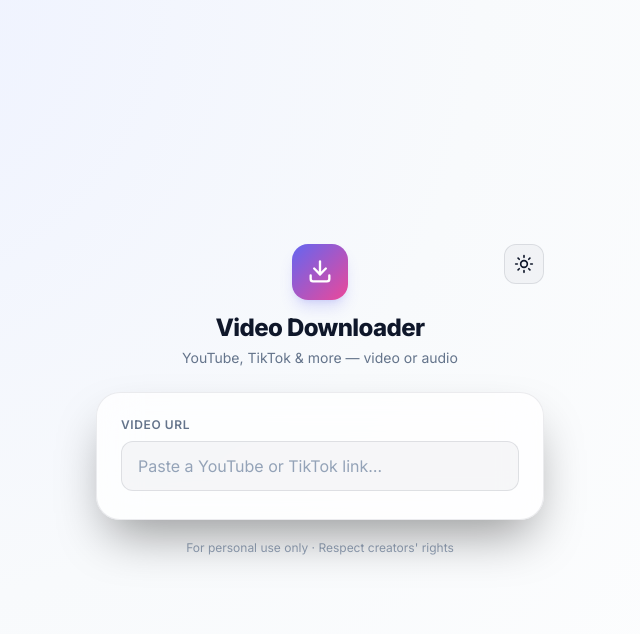
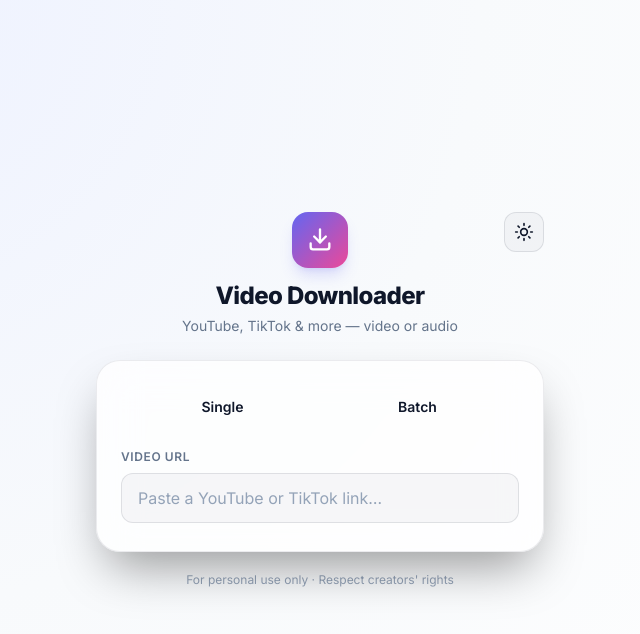
Before and after one commit to chhunlay/video-downloader, a Flask app: page / in a window 1280 px wide. Shown: the top 634 px of the page, without its empty margins (320-960 px from the left). Run offline with Flask 3, Linux system fonts and the light colour scheme; parts of the project's set-up code (start-up, migrations or seed data) failed here and were passed over; some libraries are stand-ins or nearby versions.

Commit message:
feat: add options panel, batch mode and history to the page

```diff
--- a/app/templates/index.html
+++ b/app/templates/index.html
@@ -33,6 +33,14 @@
     <!-- Card -->
     <div class="glass-card rounded-3xl shadow-2xl shadow-black/40 p-6">
 
+        <!-- Single / Batch switch -->
+        <div class="seg grid grid-cols-2 p-1 rounded-xl mb-5" role="tablist">
+            <button id="modeSingle" type="button" class="seg-btn active py-2 rounded-lg text-sm font-semibold" onclick="setMode('single')">Single</button>
+            <button id="modeBatch" type="button" class="seg-btn py-2 rounded-lg text-sm font-semibold" onclick="setMode('batch')">Batch</button>
+        </div>
+
+        <!-- Single link -->
+        <div id="singleInput">
             <label class="block mb-2 text-xs font-semibold uppercase tracking-wider text-muted">Video URL</label>
             <div class="relative mb-1">
                 <input id="url" type="text" placeholder="Paste a YouTube or TikTok link…"
@@ -49,10 +57,21 @@
             <p id="fetchingLabel" class="text-xs text-indigo-400 font-medium flex items-center gap-1.5">
                 <span>Fetching preview…</span>
             </p>
+        </div>
 
-        <!-- Error / Not Found Message -->
+        <!-- Batch links -->
+        <div id="batchInput" class="hidden">
+            <label class="block mb-2 text-xs font-semibold uppercase tracking-wider text-muted">Links</label>
+            <textarea id="urls" rows="5" placeholder="One link per line, or a playlist link…"
+                      autocomplete="off" autocorrect="off" spellcheck="false"
+                      class="url-input w-full py-3 px-4 rounded-xl outline-none transition-all resize-y text-sm"></textarea>
+            <p id="linkCount" class="text-xs text-muted mt-1">0 links (max 50)</p>
+        </div>
+
+        <!-- Error message -->
         <p id="errorMessage" class="hidden fade-up text-rose-400 text-sm font-medium mt-3 flex items-center gap-1.5">
-            <span>😢</span> Video not found or invalid URL
+            <svg class="h-4 w-4 shrink-0" xmlns="http://www.w3.org/2000/svg" viewBox="0 0 24 24" fill="none" stroke="currentColor" stroke-width="2" stroke-linecap="round" stroke-linejoin="round" aria-hidden="true"><circle cx="12" cy="12" r="9"/><path d="M12 8v4M12 16h.01"/></svg>
+            <span id="errorText">Video not found or invalid URL</span>
         </p>
 
         <!-- Video Info Preview -->
@@ -65,9 +84,54 @@
                 <h2 id="videoTitle" class="font-semibold text-base leading-snug line-clamp-2"></h2>
                 <p id="videoUploader" class="text-sm text-muted mt-1"></p>
             </div>
+        </div>
+
+        <!-- Options and download buttons: after a preview (single) or once links are pasted (batch) -->
+        <div id="actions" class="hidden fade-up mt-5">
+
+            <button id="optionsToggle" type="button" onclick="toggleOptions()"
+                    class="w-full flex items-center justify-between text-xs font-semibold uppercase tracking-wider text-muted py-1">
+                Options
+                <svg id="optionsChevron" class="h-4 w-4 transition-transform" xmlns="http://www.w3.org/2000/svg" viewBox="0 0 24 24" fill="none" stroke="currentColor" stroke-width="2" stroke-linecap="round" stroke-linejoin="round" aria-hidden="true"><path d="m6 9 6 6 6-6"/></svg>
+            </button>
+
+            <div id="optionsPanel" class="hidden options-panel rounded-2xl p-4 mt-2 flex flex-col gap-4">
+                <!-- Trim (single only) -->
+                <div id="trimOptions">
+                    <label class="block mb-1.5 text-xs font-semibold text-muted">Trim <span class="font-normal text-faint">(leave blank for the whole video)</span></label>
+                    <div class="grid grid-cols-2 gap-2">
+                        <input id="trimStart" type="text" inputmode="numeric" placeholder="Start 0:00"
+                               class="url-input py-2 px-3 rounded-lg outline-none text-sm">
+                        <input id="trimEnd" type="text" inputmode="numeric" placeholder="End (e.g. 1:30)"
+                               class="url-input py-2 px-3 rounded-lg outline-none text-sm">
+                    </div>
+                </div>
+
+                <!-- Audio quality -->
+                <div>
+                    <label class="block mb-1.5 text-xs font-semibold text-muted">Audio quality</label>
+                    <div id="qualityChips" class="grid grid-cols-4 gap-2">
+                        <button type="button" class="chip" data-value="128">128</button>
+                        <button type="button" class="chip selected" data-value="192">192</button>
+                        <button type="button" class="chip" data-value="320">320</button>
+                        <button type="button" class="chip" data-value="m4a">M4A</button>
+                    </div>
+                </div>
+
+                <!-- Subtitles (single only, when the video has any) -->
+                <div id="subtitleOptions" class="hidden">
+                    <label class="block mb-1.5 text-xs font-semibold text-muted">Subtitles <span class="font-normal text-faint">(video and TikTok)</span></label>
+                    <select id="subLang" class="url-input w-full py-2 px-3 rounded-lg outline-none text-sm mb-2"></select>
+                    <div id="subModeChips" class="grid grid-cols-3 gap-2">
+                        <button type="button" class="chip selected" data-value="off">Off</button>
+                        <button type="button" class="chip" data-value="srt">.srt file</button>
+                        <button type="button" class="chip" data-value="burn">Burn in</button>
+                    </div>
+                </div>
+            </div>
 
             <!-- Download Buttons -->
-            <div id="downloadButtons" class="grid grid-cols-2 gap-2.5 mt-5">
+            <div id="downloadButtons" class="grid grid-cols-2 gap-2.5 mt-4">
                 <button id="videoBtn" onclick="handleVideoClick()"
                         class="action-btn col-span-1 flex items-center justify-center gap-2 bg-indigo-500 hover:bg-indigo-400 text-white font-semibold py-3 px-4 rounded-xl shadow-lg shadow-indigo-500/20">
                     <svg class="h-5 w-5" xmlns="http://www.w3.org/2000/svg" viewBox="0 0 24 24" fill="none" stroke="currentColor" stroke-width="2" stroke-linecap="round" stroke-linejoin="round" aria-hidden="true"><path d="M12 4v12"/><path d="m6 10 6 6 6-6"/><path d="M5 20h14"/></svg>
@@ -81,7 +145,7 @@
 
                 <!-- Resolution Picker: opens from "Video" and replaces the other buttons until Cancel -->
                 <div id="resolutionPicker" class="hidden col-span-2">
-                    <label class="block mb-1.5 text-xs font-semibold uppercase tracking-wider text-muted">Resolution</label>
+                    <label id="resolutionLabel" class="block mb-1.5 text-xs font-semibold uppercase tracking-wider text-muted">Resolution</label>
                     <!-- Holds the chosen height; set by selectResolution() -->
                     <input type="hidden" id="resolutionSelect" value="">
                     <div id="resolutionCards" class="grid grid-cols-3 gap-2"></div>
@@ -112,23 +176,35 @@
 
         <!-- Progress Card -->
         <div id="progressCard" class="hidden fade-up mt-5">
-            <div class="flex items-center justify-between mb-2">
-                <p id="status" class="text-sm font-medium text-muted">Status: Idle</p>
+            <div class="flex items-center justify-between mb-2 gap-3">
+                <p class="text-sm font-medium text-muted flex items-center gap-1.5 min-w-0">
+                    <span id="statusIcon" class="shrink-0"></span>
+                    <span id="status" class="truncate">Starting…</span>
+                    <span id="batchCounter" class="hidden shrink-0 text-faint"></span>
+                </p>
                 <p id="percentLabel" class="text-sm font-semibold text-indigo-400">0%</p>
             </div>
             <div class="progress-track w-full rounded-full h-2.5 overflow-hidden">
                 <div id="bar" class="progress-bar h-full rounded-full w-0"></div>
             </div>
+            <ul id="failedItems" class="hidden mt-3 space-y-1 text-xs text-rose-400"></ul>
         </div>
 
-        <!-- Download Link: same tab on purpose, so the app stays visible during large downloads -->
-        <a id="downloadLink" href="#"
+        <!-- Shown when a download finishes, in case the browser blocked the automatic save -->
+        <button id="saveAgain" type="button"
                 class="file-link hidden fade-up mt-5 w-full flex items-center justify-center gap-2 font-bold py-3 px-4 rounded-xl transition-colors">
-            🎉 Save File
-        </a>
-        <p id="downloadHint" class="hidden fade-up text-xs text-muted text-center mt-2">
-            Opens the video — tap the <strong>Share</strong> icon, then <strong>Save Video</strong> to add it to Photos.
-        </p>
+            <svg class="h-5 w-5" xmlns="http://www.w3.org/2000/svg" viewBox="0 0 24 24" fill="none" stroke="currentColor" stroke-width="2" stroke-linecap="round" stroke-linejoin="round" aria-hidden="true"><path d="M12 4v12"/><path d="m6 10 6 6 6-6"/><path d="M5 20h14"/></svg>
+            Save File
+        </button>
+    </div>
+
+    <!-- History: remembered in this browser only -->
+    <div id="historySection" class="hidden glass-card rounded-3xl shadow-2xl shadow-black/40 p-6 mt-5">
+        <div class="flex items-baseline justify-between mb-3">
+            <h3 class="text-sm font-bold">Recent downloads</h3>
+            <p class="text-xs text-faint">Files are kept for 24 hours.</p>
+        </div>
+        <ul id="historyList" class="space-y-2"></ul>
     </div>
 
     <p class="text-center text-xs text-faint mt-5">For personal use only · Respect creators' rights</p>
```
Lines whose indentation alone changed are shown as unchanged.
